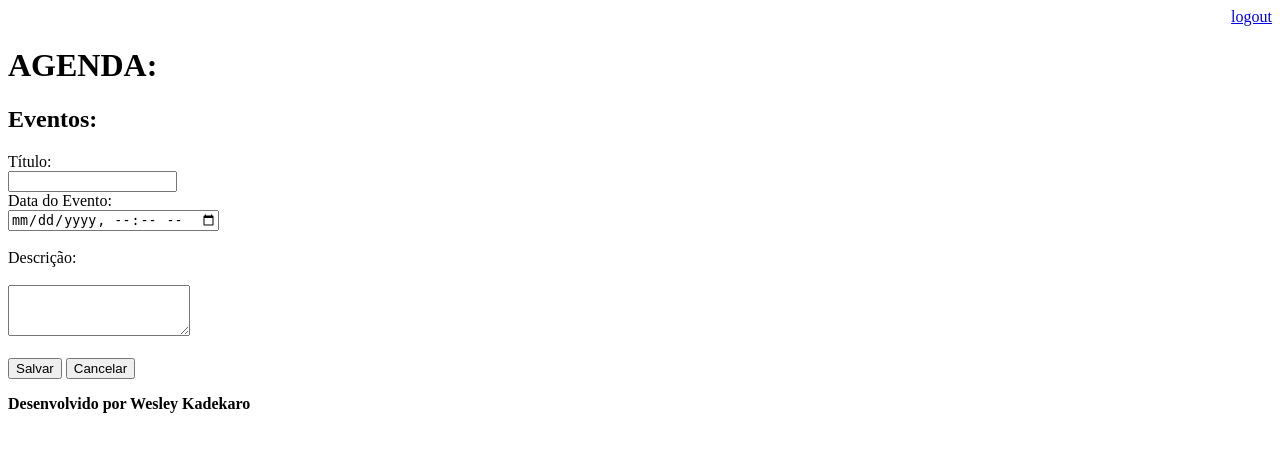
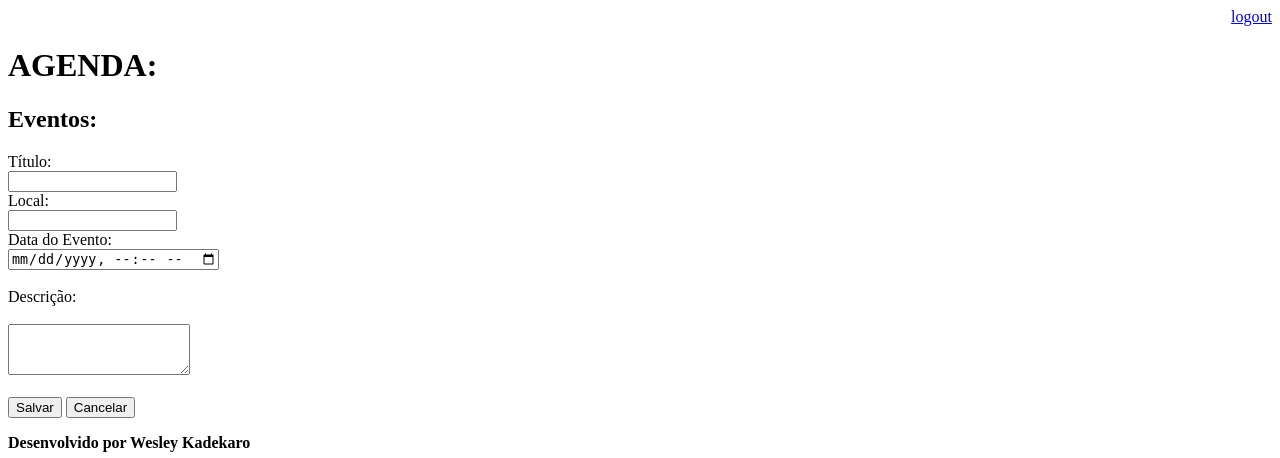
Before and after one commit to Kadekaro/Projeto_Agenda_Django, a Django app: page /agenda/evento/ in a window 1280 px wide. Shown: the top 458 px of the page. Run offline with Django 4.2, Linux system fonts and the light colour scheme; a user stored in the database is signed in.

Commit message:
Exercício, inseri um campo a mais chamado local, e coloquei ele para funcionar igual aos outros!

```diff
--- a/Projeto_Agenda_Django/Projeto_Agenda_Django/urls.py
+++ b/Projeto_Agenda_Django/Projeto_Agenda_Django/urls.py
@@ -28,5 +28,5 @@ urlpatterns = [
     path("", RedirectView.as_view(url='/agenda/')),
     path("login/", views.login_user),
     path("login/submit", views.submit_login),
-    path("logout/", views.logout_user),
+    path("logout/", views.logout_user)
 ]
--- a/core/models.py
+++ b/core/models.py
@@ -6,6 +6,7 @@ from django.contrib.auth.models import User
 
 class Evento(models.Model):
     titulo = models.CharField(max_length=100, verbose_name='Título:')
+    local = models.CharField(max_length=500, verbose_name='Local:', blank=True, null=True)
     descricao = models.TextField(blank=True, null=True)
     data_evento = models.DateTimeField(verbose_name='Data do Evento:')
     data_criacao = models.DateTimeField(auto_now=True, verbose_name='Data da Criação:')
--- a/core/templates/agenda/eventos.html
+++ b/core/templates/agenda/eventos.html
@@ -7,14 +7,16 @@
     <br>
     <input type="text" name="titulo" size="18.7">
     <br>
+    <label>Local:</label>
+    <br>
+    <input type="text" name="local" size="18.5">
+    <br>
     <label>Data do Evento:</label>
     <br>
     <input type="datetime-local" name="data_evento" size="35">
-    <br>
-    <br>
+    <br><br>
     <label>Descrição:</label>
-    <br>
-    <br>
+    <br><br>
     <textarea name="descrição" rows="3" cols="20"></textarea>
     <br><br>
     <button type="submit">Salvar</button>
--- a/core/views.py
+++ b/core/views.py
@@ -7,7 +7,7 @@ from django.contrib.auth import authenticate, login, logout
 
 # Create your views here.
 
-# def index_redirect():       AQUI FOI SO UMA MANEIRA DE REDIRECIONAR A PÁGINA QUANDO A URL TA PURA
+# def index_redirect():   AQUI FOI SO UMA MANEIRA DE REDIRECIONAR A PÁGINA QUANDO A URL TA PURA
 #    return redirect('/agenda/')
 
 def login_user(request):
@@ -51,11 +51,13 @@ def eventos(request):
 def submit_eventos(request):
     if request.POST:
         titulo = request.POST.get('titulo')
+        local = request.POST.get('local')
         data_evento = request.POST.get('data_evento')
         descricao = request.POST.get('descricao')
         usuario = request.user
         Evento.objects.create(titulo=titulo,
+                              local=local,
                               data_evento=data_evento,
                               descricao=descricao,
-                              usuario=usuario)
+                              usuario=usuario,)
     return redirect('/')
```
Also changed, not shown: Projeto_Agenda_Django/db.sqlite3, core/templates/agenda/agenda.html (line endings or trailing spaces).
